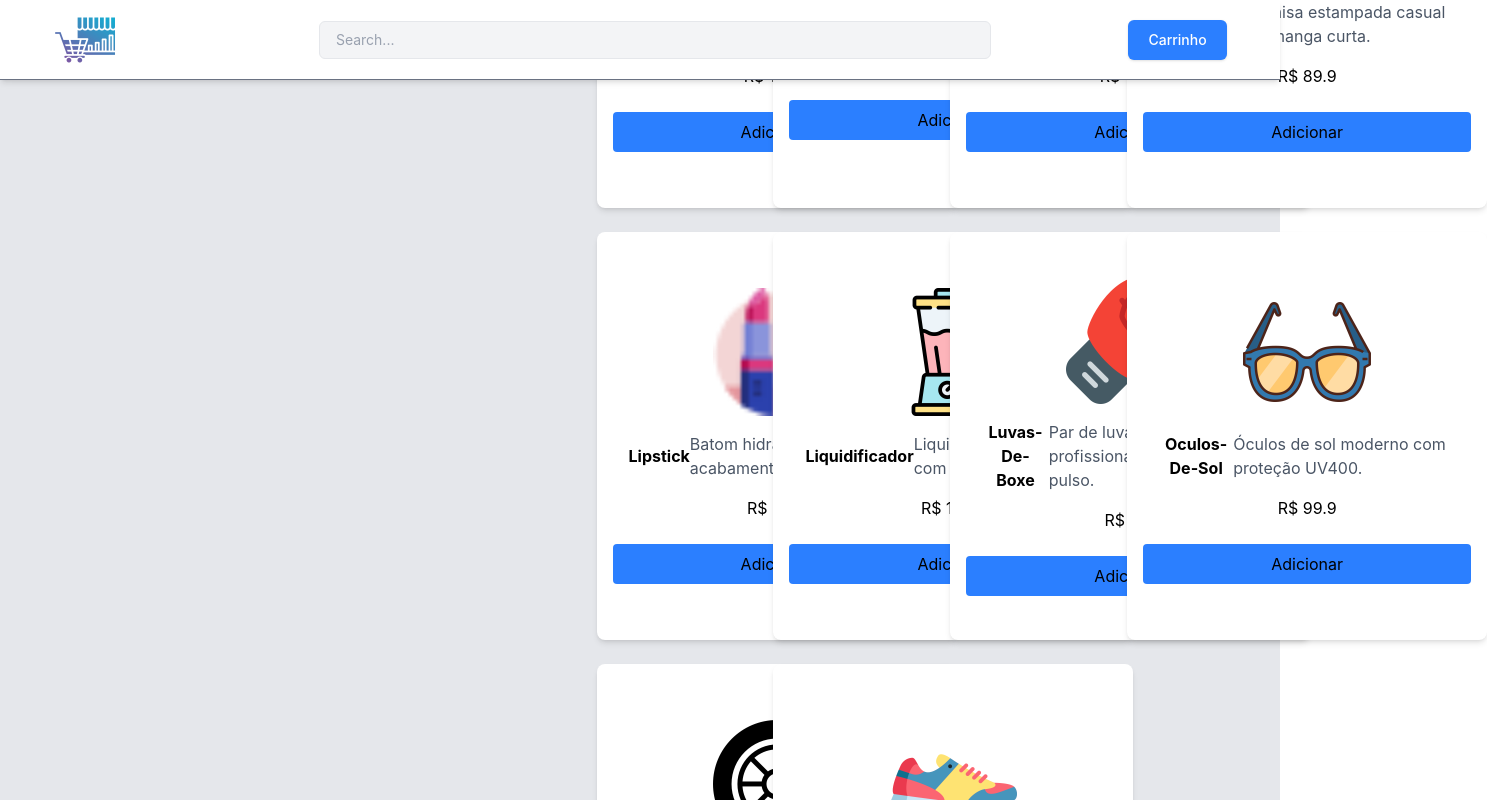
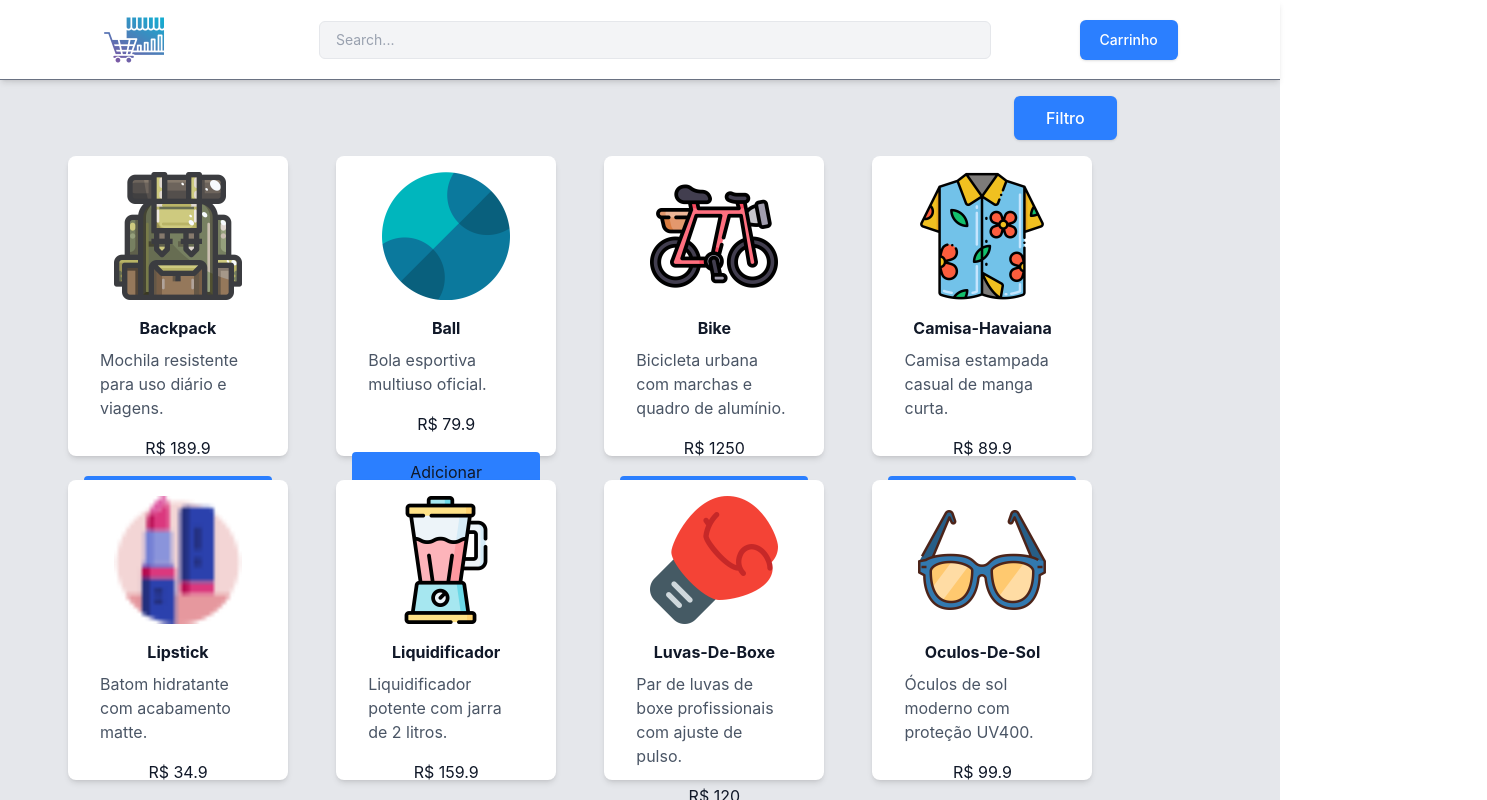
Before and after one commit to ALI84CC/shoppingMarketTic, a React (Vite) app: page / in a window 1280 px wide. Shown: the top 800 px of the page, 1487 px wide, since content can reach past the window. Built offline with nearby package versions, Linux system fonts and the light colour scheme; data requests are answered from the project's data file.

Commit message:
feat: add Container component for consistent layout; update Header and Home components to use Container; improve Card styling and layout; add react-node dependency

```diff
--- a/package.json
+++ b/package.json
@@ -21,6 +21,7 @@
     "prettier-plugin-tailwindcss": "^0.8.1",
     "react": "^19.2.8",
     "react-dom": "^19.2.8",
+    "react-node": "^1.0.2",
     "react-router-dom": "^7.18.2",
     "tailwind-merge": "^3.6.0",
     "tailwind-variants": "^3.3.1",
--- a/src/App.tsx
+++ b/src/App.tsx
@@ -7,18 +7,15 @@ function App() {
     {
       path: '/',
       element: (
-        <>
+        <div className="min-h-screen w-full bg-gray-200 pb-10 text-gray-900 antialiased">
           <Header />
           <Home />
-        </>
+        </div>
       ),
     },
   ]);
-  return (
-    <div className="flex h-screen items-center justify-center bg-gray-200">
-      <RouterProvider router={route} />
-    </div>
-  );
+
+  return <RouterProvider router={route} />;
 }
 
 export default App;
--- a/src/app/components/Card.tsx
+++ b/src/app/components/Card.tsx
@@ -8,7 +8,7 @@ interface CardProps {
 const Card = ({ item }: CardProps) => {
   return (
     <>
-      <div className="flex h-102 w-90 flex-col justify-center rounded-lg bg-white p-4 shadow-md">
+      <div className="flex h-[300px] w-full max-w-[220px] flex-col rounded-lg bg-white p-4 py-4 shadow-md transition-shadow hover:shadow-lg">
         <div className="flex justify-center">
           <img
             src={item.imagem}
@@ -17,11 +17,11 @@ const Card = ({ item }: CardProps) => {
           />
         </div>
         <div className="flex flex-col gap-2 p-4">
-          <div className="mb-2 flex items-center justify-center">
+          <div className="mb-2 flex flex-col items-center justify-center gap-2 align-middle">
             <span className="text-center font-bold capitalize">
               {item.nome}
             </span>
-            <div className="flex items-center justify-center text-gray-600">
+            <div className="line-clamp-2 flex items-center justify-center text-gray-600">
               <span>{item.descricao}</span>
             </div>
           </div>
@@ -31,7 +31,7 @@ const Card = ({ item }: CardProps) => {
           </div>
         </div>
 
-        <Button className="mt-2 w-full" variant="primary">
+        <Button className="mt-auto w-full" variant="primary">
           Adicionar
         </Button>
       </div>
--- /dev/null
+++ b/src/app/components/Container.tsx
@@ -0,0 +1,14 @@
+import { type ReactNode } from 'react';
+
+interface ContainerProps {
+  children: ReactNode;
+}
+
+export const Container = ({ children }: ContainerProps) => {
+  return (
+    /* Esta classe controla a largura idêntica para o Header e para a Home */
+    <div className="mx-auto w-11/12 max-w-7xl">{children}</div>
+  );
+};
+
+export default Container;
--- a/src/app/components/Header.tsx
+++ b/src/app/components/Header.tsx
@@ -5,6 +5,7 @@ import type { ProductProps } from '../interfaces/Product';
 import { useMemo, useState, type ChangeEvent } from 'react';
 import { debounce } from 'lodash';
 import List from './List';
+import Container from './Container';
 
 const Header = () => {
   // Estado local imediato para o valor do input (evita travamentos)
@@ -32,6 +33,7 @@ const Header = () => {
 
   return (
     <header className="fixed top-0 right-0 z-50 flex h-20 w-full items-center justify-center border-b border-gray-500 bg-white py-4 shadow-md">
+      <Container>
       <div className="mx-auto flex w-11/12 items-center justify-between gap-8">
         <div className="w-32 shrink-0">
           <a href="/">
@@ -41,7 +43,7 @@ const Header = () => {
               className="h-auto w-16 object-contain"
             />
           </a>
-        </div>
+      </div>
 
         <div className="relative flex max-w-2xl flex-1 items-center">
           <Input value={inputValue} onChange={handleInput} />
@@ -87,6 +89,8 @@ const Header = () => {
           </button>
         </div>
       </div>
+
+      </Container>
     </header>
   );
 };
--- a/src/app/view/Home.tsx
+++ b/src/app/view/Home.tsx
@@ -6,6 +6,7 @@ import { useState } from 'react';
 import List from '../components/List';
 import { twMerge } from 'tailwind-merge';
 import { tv } from 'tailwind-variants';
+import Container from '../components/Container';
 
 const menulistVariants = tv({
   variants: {
@@ -68,14 +69,18 @@ const Home = () => {
   const menuListClasses = twMerge(
     menulistVariants(),
     isOpenMenu
-      ? 'flex items-center flex-col absolute top-60 bg-white rounded-md p-4 shadow-black w-44'
+      ? 'flex items-center flex-col absolute top-15 bg-white border rounded-md p-4 shadow-black w-44'
       : 'hidden',
   );
 
   return (
-    <main className="mt-28 mb-10 flex w-full justify-center">
-      <div className="w-4/5 flex-col items-end">
-        <button className="w-24" onClick={() => handleFilterButton}>
+    <main className="mb-10 flex w-full flex-col items-center gap-6 px-4 pt-24">
+      <Container>
+        <div className="relative flex w-11/12 max-w-7xl flex-col items-end pb-4">
+          <button
+            className="text-md cursor-pointer rounded-md bg-blue-500 px-8 py-2.5 font-medium text-white shadow-sm transition-colors hover:bg-blue-600"
+            onClick={handleFilterButton}
+          >
             Filtro
           </button>
           <ul className={menuListClasses}>
@@ -96,11 +101,14 @@ const Home = () => {
           </ul>
         </div>
         {/* Grid Responsiva: 1 coluna no celular, 2 em tablets, 4 em telas grandes */}
-      <div className="grid w-11/12 grid-cols-1 gap-6 sm:grid-cols-2 md:grid-cols-3 lg:grid-cols-4">
+        <div className="w-11/12 max-w-7xl">
+          <div className="grid w-full grid-cols-1 gap-6 sm:grid-cols-2 md:grid-cols-3 lg:grid-cols-4">
             {products?.map((product: ProductProps) => (
               <Card key={product.id} item={product} />
             ))}
           </div>
+        </div>
+      </Container>
     </main>
   );
 };
```
Also changed, not shown: 1 other file (tests, documents, lock files or other folders). Lines whose indentation alone changed are shown as unchanged.
